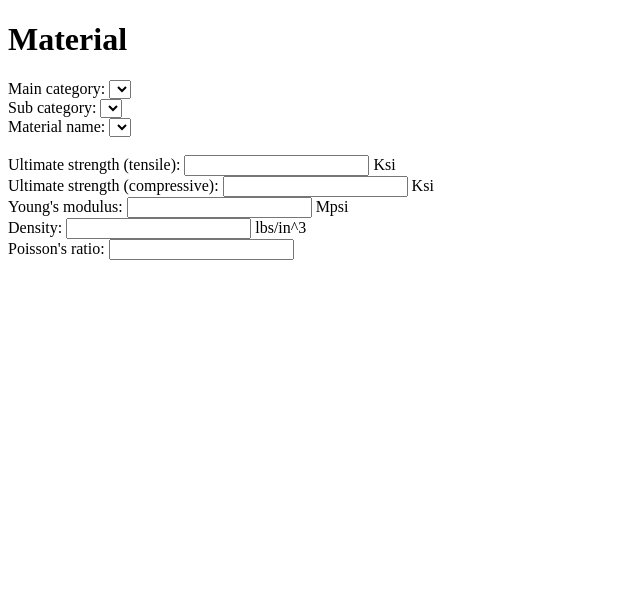
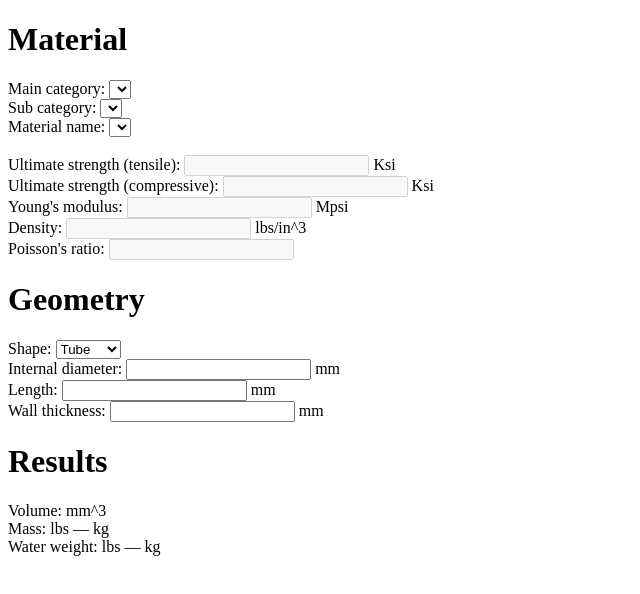
Before and after one commit to daeken/JSPressure, a plain HTML site: page index.html in a window 1280 px wide. Shown: the whole page, without its empty margins (0-640 px from the left). Drawn offline with nearby package versions, Linux system fonts and the light colour scheme.

Commit message:
Added offline builds.  Added density and water displacement.

```diff
--- a/index.html
+++ b/index.html
@@ -3,7 +3,7 @@
 	<head>
 		<title>JSPressure</title>
 		<script src="//ajax.googleapis.com/ajax/libs/jquery/2.1.3/jquery.min.js"></script>
-		<script src="/main.js"></script>
+		<script src="main.js"></script>
 	</head>
 	<body>
 		<h1>Material</h1>
@@ -12,18 +12,37 @@
 		Material name: <select id="material-name"></select><br>
 		<br>
 		<div id="cg-qual">
-			Ultimate strength (tensile): <input id="ult-tensile" type="text"> Ksi<br>
-			Ultimate strength (compressive): <input id="ult-comp" type="text"> Ksi<br>
+			Ultimate strength (tensile): <input id="ult-tensile" type="text" disabled> Ksi<br>
+			Ultimate strength (compressive): <input id="ult-comp" type="text" disabled> Ksi<br>
 		</div>
 		<div id="metal-qual" style="display: none">
-			Yield strength: <input id="yield-strength" type="text"> Ksi<br>
+			Yield strength: <input id="yield-strength" type="text" disabled> Ksi<br>
 		</div>
 		<div id="plastic-qual" style="display: none">
-			Ultimate strength: <input id="ult" type="text"> Ksi<br>
-			Working strength: <input id="working" type="text"> Ksi<br>
+			Ultimate strength: <input id="ult" type="text" disabled> Ksi<br>
+			Working strength: <input id="working" type="text" disabled> Ksi<br>
 		</div>
-		Young's modulus: <input id="young" type="text"> Mpsi<br>
-		Density: <input id="density" type="text"> lbs/in^3<br>
-		Poisson's ratio: <input id="poisson" type="text"><br>
+		Young's modulus: <input id="young" type="text" disabled> Mpsi<br>
+		Density: <input id="density" type="text" disabled> lbs/in^3<br>
+		Poisson's ratio: <input id="poisson" type="text" disabled><br>
+		<h1>Geometry</h1>
+		Shape: <select id="shape">
+			<option value="tube">Tube</option>
+			<option value="sphere">Sphere</option>
+			<!--<option value="endcap">Endcap only</option>-->
+		</select><br>
+		<div id="geometry-tube">
+			Internal diameter: <input id="tube-id" type="text"> mm<br>
+			Length: <input id="tube-length" type="text"> mm<br>
+			Wall thickness: <input id="tube-thickness" type="text"> mm<br>
+		</div>
+		<div id="geometry-sphere" style="display: none">
+			Internal diameter: <input id="sphere-id" type="text"> mm<br>
+			Wall thickness: <input id="sphere-thickness" type="text"> mm<br>
+		</div>
+		<h1>Results</h1>
+		Volume: <span id="volume"></span> mm^3<br>
+		Mass: <span id="mass-lbs"></span> lbs &mdash; <span id="mass-kg"></span> kg<br>
+		Water weight: <span id="water-lbs"></span> lbs &mdash; <span id="water-kg"></span> kg<br>
 	</body>
 </html>
```
Also changed, not shown: credit.txt (added), 2 other files.
